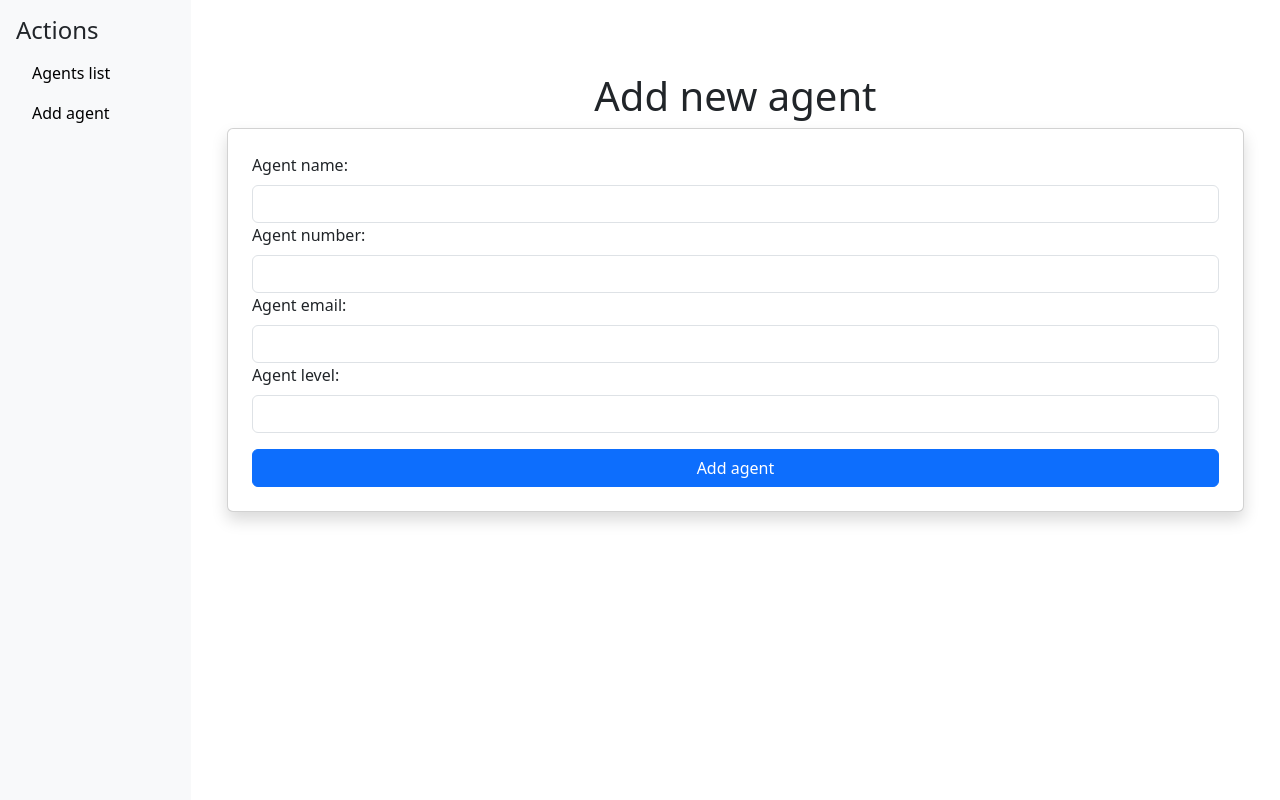
After one commit to RomaBorodin/agency_task, a Flask app: page /add in a window 1280 px wide. The commit adds this page. Run offline with Flask 3, Linux system fonts and the light colour scheme.

Commit message:
add agent add page

```diff
--- a/app/routes.py
+++ b/app/routes.py
@@ -8,3 +8,24 @@ from . import app
 def home():
     agents_list = Agent.query.all()
     return render_template("index.html", agents_list=agents_list)
+
+@app.route("/add", methods=["GET", "POST"])
+def add_agent():
+    if request.method == "POST":
+        agent_data = {
+            "name": request.form["name"],
+            "number": request.form["number"],
+            "email": request.form["email"],
+            "level": request.form["level"]
+        }
+
+        for k, v in agent_data.items():
+            if not v.strip():
+                return redirect(url_for('home'))
+
+        new_agent = Agent(**agent_data)
+        db.session.add(new_agent)
+        db.session.commit()
+        return redirect(url_for('home'))
+
+    return render_template("add_agent.html")
--- /dev/null
+++ b/app/templates/add_agent.html
@@ -0,0 +1,29 @@
+{% extends "base.html" %}
+
+{% block title %}Add new agent{% endblock %}
+
+<!--{% block body_class %}{% endblock %}-->
+{% block content %}
+    <div class="container mt-5">
+        <h1 class="text-center">Add new agent</h1>
+
+        <div class="card shadow p-4">
+            <form method="POST">
+                <div class="mb-3">
+                    <label for="name" class="form-label">Agent name:</label>
+                    <input type="text" id="name" name="name" class="form-control" required>
+
+                    <label for="number" class="form-label">Agent number:</label>
+                    <input type="text" id="number" name="number" class="form-control" required>
+
+                    <label for="email" class="form-label">Agent email:</label>
+                    <input type="email" id="email" name="email" class="form-control" required>
+
+                    <label for="level" class="form-label">Agent level:</label>
+                    <input type="text" id="level" name="level" class="form-control" required>
+                </div>
+                <button type="submit" class="btn btn-primary w-100">Add agent</button>
+            </form>
+        </div>
+    </div>
+{% endblock %}
--- a/app/templates/base.html
+++ b/app/templates/base.html
@@ -4,9 +4,24 @@
     <meta charset="UTF-8">
     <meta name="viewport" content="width=device-width, initial-scale=1.0">
     <meta http-equiv="X-UA-Compatible" content="ie=edge">
+    <link href="https://cdn.jsdelivr.net/npm/bootstrap@5.3.6/dist/css/bootstrap.min.css" rel="stylesheet" integrity="sha384-4Q6Gf2aSP4eDXB8Miphtr37CMZZQ5oXLH2yaXMJ2w8e2ZtHTl7GptT4jmndRuHDT" crossorigin="anonymous">
     <title>{% block title %}{% endblock %}</title>
 </head>
 <body class="{% block body_class %}{% endblock %}">
-    {% block content %}{% endblock %}
+
+<main class="d-flex">
+    <aside class="d-flex flex-column bg-light p-3" style="width: 220px; min-height: 100vh">
+        <h4>Actions</h4>
+        <ul class="nav flex-column">
+            <li class="nav-item"><a class="nav-link text-black" href="{{ url_for('home') }}">Agents list</a></li>
+            <li class="nav-item"><a class="nav-link text-black" href="{{ url_for('add_agent') }}">Add agent</a></li>
+        </ul>
+    </aside>
+
+    <div class="container-fluid p-4">
+        {% block content %}{% endblock %}
+    </div>
+</main>
+
 </body>
 </html>
```
